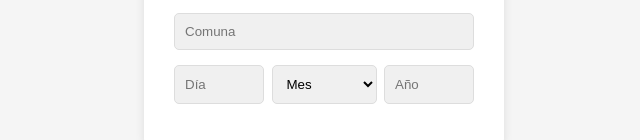
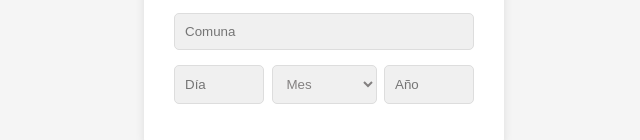
Before and after one commit to eduardoscrs/front-integra2, a React (Vite) app: page /ingreso-formulario in a window 1280 px wide. Shown: the part 502-642 px from the top of the page, without its empty margins (316-956 px from the left). Built offline with nearby package versions, Linux system fonts and the light colour scheme.

Commit message:
cambio de color texto mes

```diff
--- a/src/styles/Formulario.css
+++ b/src/styles/Formulario.css
@@ -68,6 +68,7 @@ form select:valid {
     border: 1px solid #ddd;
     border-radius: 5px;
     background-color: #f0f0f0;
+    color: #838080;
 }
 .date-container select option {
     color: #000;
```
